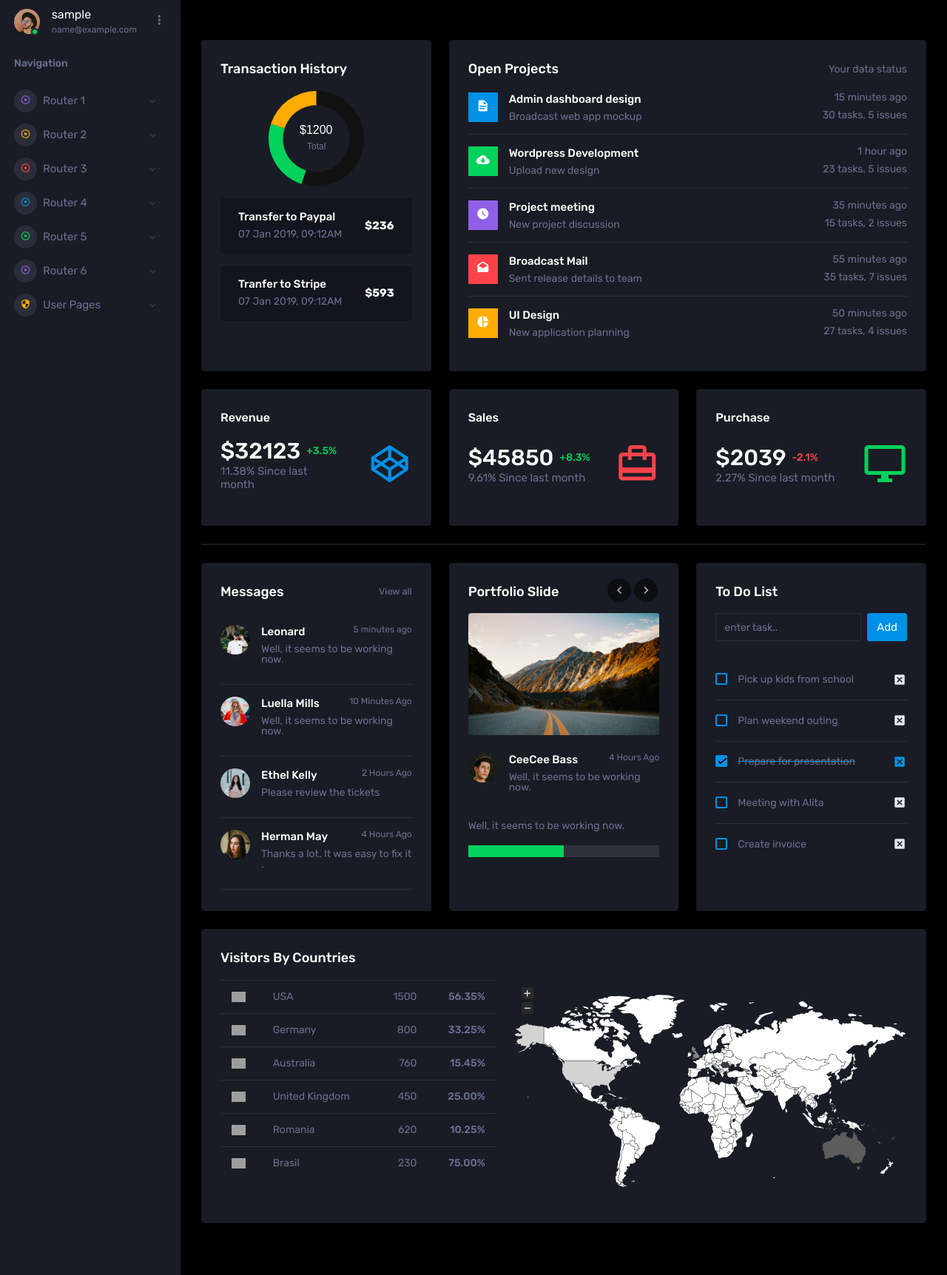
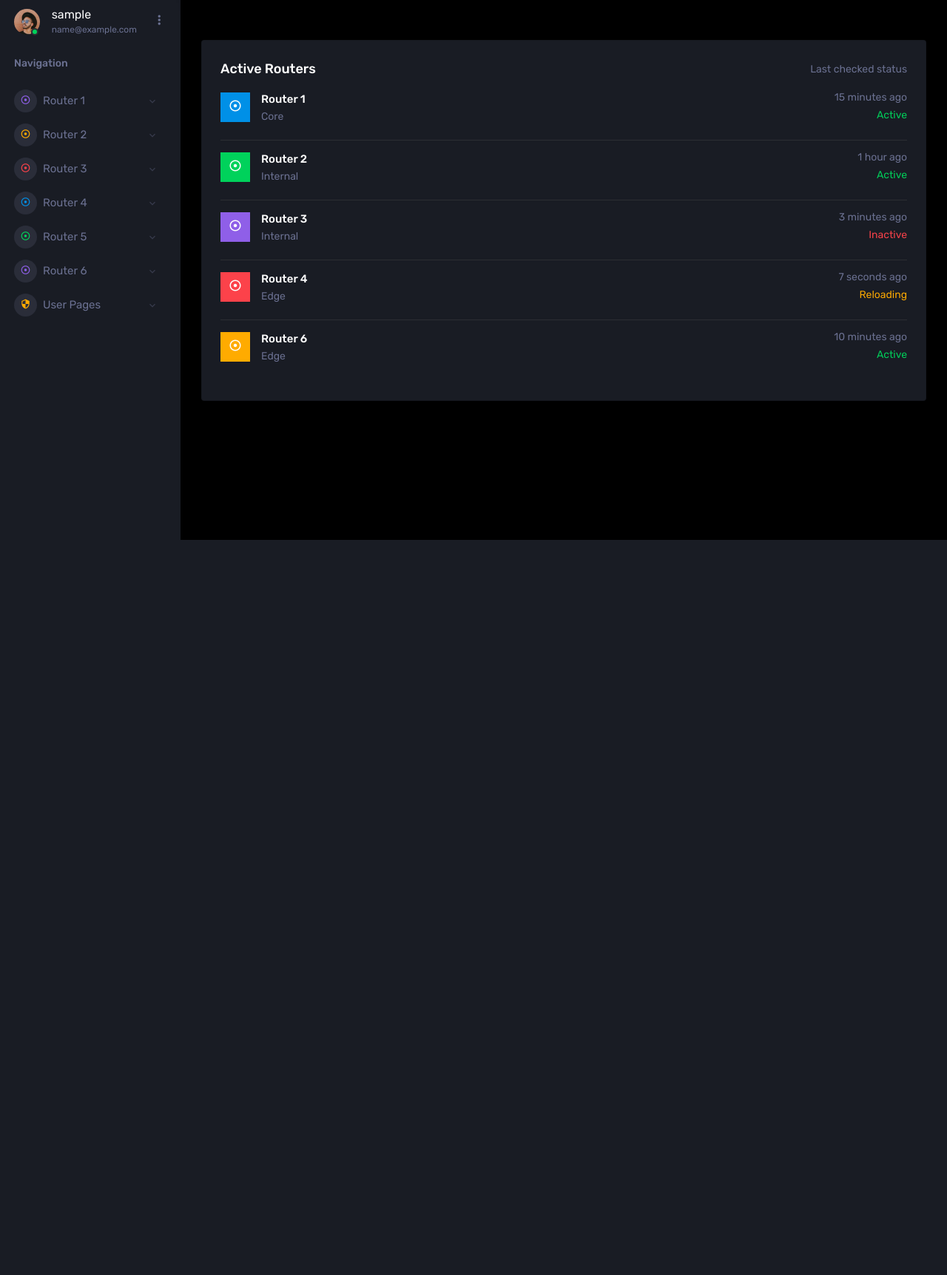
Before and after one commit to aditiprakash/NetmanProject, a Flask app: page /index in a window 1280 px wide. Shown: the part 70-1794 px from the top of the page at 74% size. After the commit the page ends 800 px from the top, so only its background shows below. Run offline with Flask 2, Linux system fonts and the light colour scheme; the visitor is signed in with stand-in values (Sample User, id 1); data comes from the database, SQL or seed files in the repository; some libraries are stand-ins or nearby versions; grey boxes are pictures that could not be loaded.

Commit message:
dashboard fix

```diff
--- a/flask-dashboard-corona-dark-master/app/home/templates/index.html
+++ b/flask-dashboard-corona-dark-master/app/home/templates/index.html
@@ -42,7 +42,7 @@
           </div> -->
         </div>
       </div>
-      <div class="row">
+      <!-- <div class="row"> -->
         <!-- <div class="col-xl-3 col-sm-6 grid-margin stretch-card"> -->
           <!-- <div class="card"> -->
             <!-- <div class="card-body">
@@ -123,9 +123,9 @@
               </div>
             </div>
           </div> -->
-      </div>
+      <!-- </div> -->
       <div class="row">
-        <div class="col-md-4 grid-margin stretch-card">
+        <!-- <div class="col-md-4 grid-margin stretch-card">
           <div class="card">
             <div class="card-body">
               <h4 class="card-title">Transaction History</h4>
@@ -150,13 +150,13 @@
               </div>
             </div>
           </div>
-        </div>
-         <div class="col-md-8 grid-margin stretch-card">
+        </div> -->
+         <div class="col-md-12 grid-margin stretch-card">
           <div class="card">
             <div class="card-body">
               <div class="d-flex flex-row justify-content-between">
-                <h4 class="card-title mb-1">Open Projects</h4>
-                <p class="text-muted mb-1">Your data status</p>
+                <h4 class="card-title mb-1">Active Routers</h4>
+                <p class="text-muted mb-1">Last checked status</p>
               </div>
               <div class="row">
                 <div class="col-12">
@@ -164,85 +164,85 @@
                     <div class="preview-item border-bottom">
                       <div class="preview-thumbnail">
                         <div class="preview-icon bg-primary">
-                          <i class="mdi mdi-file-document"></i>
+                          <i class="mdi mdi-adjust"></i>
                         </div>
                       </div>
                       <div class="preview-item-content d-sm-flex flex-grow">
                         <div class="flex-grow">
-                          <h6 class="preview-subject">Admin dashboard design</h6>
-                          <p class="text-muted mb-0">Broadcast web app mockup</p>
+                          <h6 class="preview-subject">Router 1</h6>
+                          <p class="text-muted mb-0">Core</p>
                         </div>
                         <div class="mr-auto text-sm-right pt-2 pt-sm-0">
                           <p class="text-muted">15 minutes ago</p>
-                          <p class="text-muted mb-0">30 tasks, 5 issues </p>
+                          <p class="text-success">Active </p>
                         </div>
                       </div>
                     </div>
                     <div class="preview-item border-bottom">
                       <div class="preview-thumbnail">
                         <div class="preview-icon bg-success">
-                          <i class="mdi mdi-cloud-download"></i>
+                          <i class="mdi mdi-adjust"></i>
                         </div>
                       </div>
                       <div class="preview-item-content d-sm-flex flex-grow">
                         <div class="flex-grow">
-                          <h6 class="preview-subject">Wordpress Development</h6>
-                          <p class="text-muted mb-0">Upload new design</p>
+                          <h6 class="preview-subject">Router 2</h6>
+                          <p class="text-muted mb-0">Internal</p>
                         </div>
                         <div class="mr-auto text-sm-right pt-2 pt-sm-0">
                           <p class="text-muted">1 hour ago</p>
-                          <p class="text-muted mb-0">23 tasks, 5 issues </p>
+                          <p class="text-success">Active </p>
                         </div>
                       </div>
                     </div>
                     <div class="preview-item border-bottom">
                       <div class="preview-thumbnail">
                         <div class="preview-icon bg-info">
-                          <i class="mdi mdi-clock"></i>
+                          <i class="mdi mdi-adjust"></i>
                         </div>
                       </div>
                       <div class="preview-item-content d-sm-flex flex-grow">
                         <div class="flex-grow">
-                          <h6 class="preview-subject">Project meeting</h6>
-                          <p class="text-muted mb-0">New project discussion</p>
+                          <h6 class="preview-subject"> Router 3</h6>
+                          <p class="text-muted mb-0">Internal</p>
                         </div>
                         <div class="mr-auto text-sm-right pt-2 pt-sm-0">
-                          <p class="text-muted">35 minutes ago</p>
-                          <p class="text-muted mb-0">15 tasks, 2 issues</p>
+                          <p class="text-muted">3 minutes ago</p>
+                          <p class="text-danger">Inactive</p>
                         </div>
                       </div>
                     </div>
                     <div class="preview-item border-bottom">
                       <div class="preview-thumbnail">
                         <div class="preview-icon bg-danger">
-                          <i class="mdi mdi-email-open"></i>
+                          <i class="mdi mdi-adjust"></i>
                         </div>
                       </div>
                       <div class="preview-item-content d-sm-flex flex-grow">
                         <div class="flex-grow">
-                          <h6 class="preview-subject">Broadcast Mail</h6>
-                          <p class="text-muted mb-0">Sent release details to team</p>
+                          <h6 class="preview-subject">Router 4</h6>
+                          <p class="text-muted mb-0">Edge</p>
                         </div>
                         <div class="mr-auto text-sm-right pt-2 pt-sm-0">
-                          <p class="text-muted">55 minutes ago</p>
-                          <p class="text-muted mb-0">35 tasks, 7 issues </p>
+                          <p class="text-muted">7 seconds ago</p>
+                          <p class="text-warning">Reloading </p>
                         </div>
                       </div>
                     </div>
                     <div class="preview-item">
                       <div class="preview-thumbnail">
                         <div class="preview-icon bg-warning">
-                          <i class="mdi mdi-chart-pie"></i>
+                          <i class="mdi mdi-adjust"></i>
                         </div>
                       </div>
                       <div class="preview-item-content d-sm-flex flex-grow">
                         <div class="flex-grow">
-                          <h6 class="preview-subject">UI Design</h6>
-                          <p class="text-muted mb-0">New application planning</p>
+                          <h6 class="preview-subject">Router 6</h6>
+                          <p class="text-muted mb-0">Edge</p>
                         </div>
                         <div class="mr-auto text-sm-right pt-2 pt-sm-0">
-                          <p class="text-muted">50 minutes ago</p>
-                          <p class="text-muted mb-0">27 tasks, 4 issues </p>
+                          <p class="text-muted">10 minutes ago</p>
+                          <p class="text-success">Active </p>
                         </div>
                       </div>
                     </div>
@@ -253,7 +253,7 @@
           </div>
         </div>
       </div>
-      <div class="row">
+      <!-- <div class="row">
         <div class="col-sm-4 grid-margin">
           <div class="card">
             <div class="card-body">
@@ -311,10 +311,10 @@
             </div>
           </div>
         </div>
-      </div>
-      <div class="row ">
+      </div> -->
+      <!-- <div class="row ">
         <div class="col-12 grid-margin">
-          <div class="card">
+          <div class="card"> -->
             <!-- <div class="card-body">
               <h4 class="card-title">Order Status</h4>
               <div class="table-responsive">
@@ -447,10 +447,10 @@
                 </table>
               </div>
             </div> -->
-          </div>
+          <!-- </div>
         </div>
-      </div>
-      <div class="row">
+      </div> -->
+      <!-- <div class="row">
         <div class="col-md-6 col-xl-4 grid-margin stretch-card">
           <div class="card">
             <div class="card-body">
@@ -518,8 +518,8 @@
               </div>
             </div>
           </div>
-        </div>
-        <div class="col-md-6 col-xl-4 grid-margin stretch-card">
+        </div> -->
+        <!-- <div class="col-md-6 col-xl-4 grid-margin stretch-card">
           <div class="card">
             <div class="card-body">
               <h4 class="card-title">Portfolio Slide</h4>
@@ -609,8 +609,8 @@
             </div>
           </div>
         </div>
-      </div>
-      <div class="row">
+      </div> -->
+      <!-- <div class="row">
         <div class="col-12">
           <div class="card">
             <div class="card-body">
@@ -679,7 +679,7 @@
             </div>
           </div>
         </div>
-      </div>
+      </div> -->
     </div>
 
 {% endblock content %}
--- a/flask-dashboard-corona-dark-master/app/home/templates/typography.html
+++ b/flask-dashboard-corona-dark-master/app/home/templates/typography.html
@@ -175,6 +175,7 @@
           </div> -->
         <!-- </div> -->
       </div>
+
       <!-- <div class="col-md-12 grid-margin">
         <div class="card">
           <div class="card-body">
@@ -377,6 +378,10 @@
         </div>
       </div> -->
     </div>
+    <div class="col text-center">
+      <button type="button" class="btn btn-inverse-success btn-fw">Success</button>
+
+    </div>
   </div>
 
 {% endblock content %}
```
Also changed, not shown: flask-dashboard-corona-dark-master/app/home/templates/basic-table.html (+7 -5 lines).
